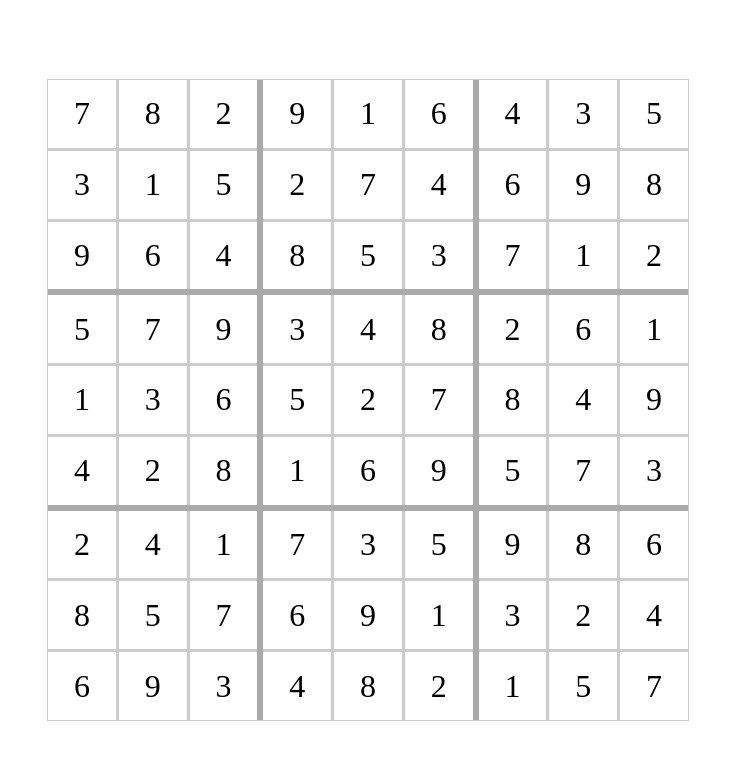
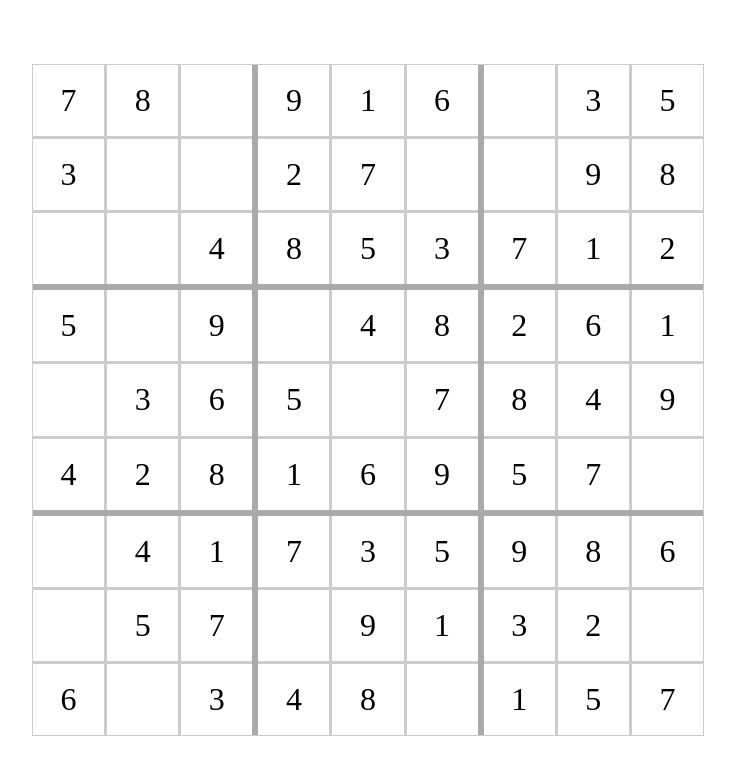
Before and after one commit to vinicius-sabadim/sudoku-svelte, a Svelte app: page / in a window 1280 px wide. Shown: the top 774 px of the page, without its empty margins (272-1007 px from the left). Built offline with nearby package versions, Linux system fonts and the light colour scheme; the HTML template or start-up script is replaced by a standard one.

Commit message:
Doing logic for difficult

```diff
--- a/src/App.svelte
+++ b/src/App.svelte
@@ -3,7 +3,8 @@
 
   const grid = utils.generateGrid(3);
   const filledGrid = utils.fillGrid(grid, 3);
-  const gridWithBlockInfo = utils.includeBlockInfo(filledGrid, 3);
+  const gridWithDifficult = utils.applyGameDifficult("easy", filledGrid);
+  const gridWithBlockInfo = utils.includeBlockInfo(gridWithDifficult, 3);
   const groupedGrid = utils.groupByBlock(gridWithBlockInfo);
 </script>
 
@@ -14,12 +15,10 @@
     display: grid;
     grid-template-columns: auto auto auto;
     grid-gap: 6px;
-    height: 80vh;
     left: 50%;
     position: absolute;
     top: 50%;
     transform: translate(-50%, -50%);
-    width: 80vh;
   }
   .block {
     background-color: #ccc;
@@ -32,7 +31,10 @@
     background-color: white;
     display: flex;
     font-size: 2rem;
+    height: calc(80vh / 9);
     justify-content: center;
+    user-select: none;
+    width: calc(80vh / 9);
   }
 </style>
 
@@ -40,7 +42,7 @@
   {#each groupedGrid as block}
     <div class="block">
       {#each block as cell}
-        <div class="cell">{cell.value}</div>
+        <div class="cell">{cell.value ? cell.value : ''}</div>
       {/each}
     </div>
   {/each}
--- a/src/utils.js
+++ b/src/utils.js
@@ -83,6 +83,25 @@ export const groupByBlock = grid => {
   }, [])
 }
 
+const numberOfCells = {
+  easy: 62,
+  medium: 53,
+  hard: 44,
+  veryHard: 35
+}
+
+export const applyGameDifficult = (difficult, grid) => {
+  const indexes = new Set()
+  while (indexes.size !== 81 - numberOfCells[difficult]) {
+    const randomIndex = Math.floor(Math.random() * 81)
+    indexes.add(randomIndex)
+  }
+  for (const index of indexes) {
+    grid[index] = null
+  }
+  return grid
+}
+
 export const isLegal = (grid, position, number, blockSize = 3) => {
   const usedNumbers = new Set()
 
```
Also changed, not shown: 1 other file (tests, documents, lock files or other folders).
